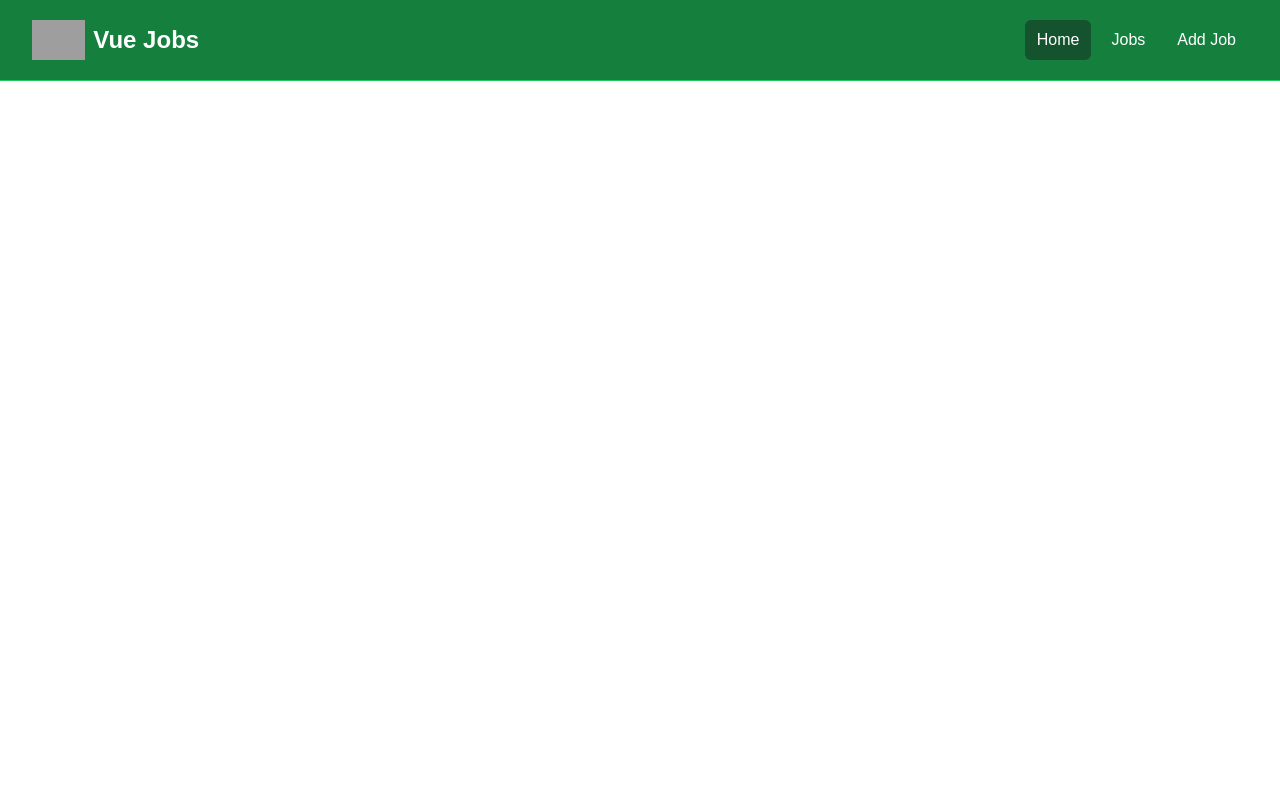
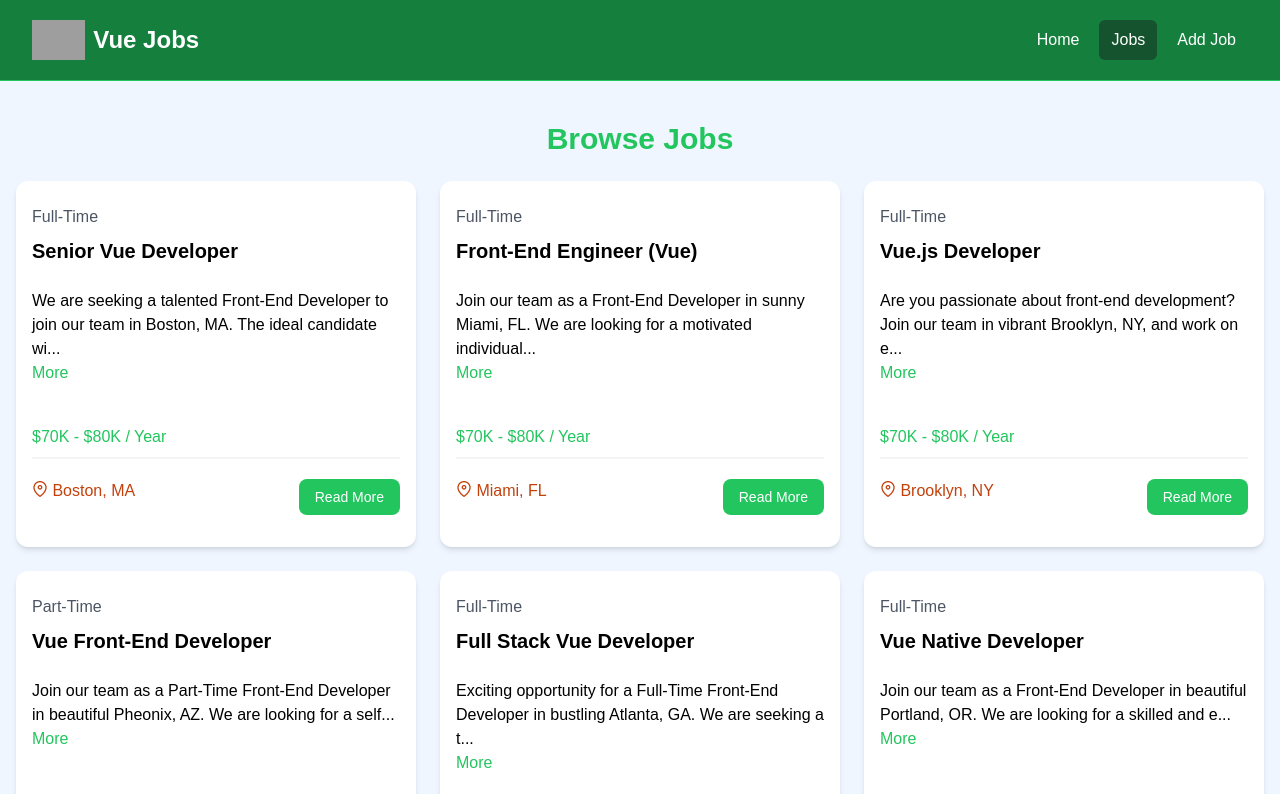
Before and after one commit to MahfujuRahman/Vue_3_Learning, a Vue app: page /jobs in a window 1280 px wide. Shown: the top 794 px of the page. Built offline with nearby package versions, Linux system fonts and the light colour scheme; grey boxes are pictures that could not be loaded.

Commit message:
"Replace anchor tags with RouterLink components and add router configuration for jobs route. Also correct the active Link with useRoute which return the current route link."

```diff
--- a/src/components/HomeCards.vue
+++ b/src/components/HomeCards.vue
@@ -1,5 +1,6 @@
 <script setup>
 import Card from './Card.vue';
+import { RouterLink } from 'vue-router';
 </script>
 
 <template>
@@ -12,24 +13,24 @@
           <p class="mt-2 mb-4">
             Browse our Vue jobs and start your career today
           </p>
-          <a
-            href="jobs.html"
+          <RouterLink
+            to="/jobs"
             class="inline-block bg-black text-white rounded-lg px-4 py-2 hover:bg-gray-700"
           >
             Browse Jobs
-          </a>
+          </RouterLink>
         </Card>
         <Card bg="bg-green-100">
           <h2 class="text-2xl font-bold">For Employers</h2>
           <p class="mt-2 mb-4">
             List your job to find the perfect developer for the role
           </p>
-          <a
-            href="add-job.html"
+          <RouterLink
+            to="/jobs/add"
             class="inline-block bg-green-500 text-white rounded-lg px-4 py-2 hover:bg-green-600"
           >
             Add Job
-          </a>
+          </RouterLink>
         </Card>
       </div>
     </div>
--- a/src/components/JobListing.vue
+++ b/src/components/JobListing.vue
@@ -1,5 +1,6 @@
 <script setup>
 import { defineProps , computed, ref} from "vue";
+import { RouterLink } from "vue-router";
 
 const props = defineProps({
     job: Object,
@@ -47,10 +48,10 @@
                     <i class="pi pi-map-marker"></i>
                     {{ job.location }}
                 </div>
-                <a :href="'/jobs/' + job.id"
+                <RouterLink :to="'/jobs/' + job.id"
                     class="h-[36px] bg-green-500 hover:bg-green-600 text-white px-4 py-2 rounded-lg text-center text-sm">
                     Read More
-                </a>
+                </RouterLink>
             </div>
         </div>
     </div>
--- a/src/components/JobListings.vue
+++ b/src/components/JobListings.vue
@@ -2,6 +2,7 @@
 import jobData from "@/jobs2.json";
 import { ref, defineProps } from "vue";
 import JobListing from "./JobListing.vue";
+import { RouterLink } from "vue-router";
 
 defineProps({
     limit: Number,
@@ -35,7 +36,7 @@
     </section>
 
     <section v-if="showButton" class="m-auto max-w-lg my-10 px-6">
-        <a href="/jobs" class="block bg-black text-white text-center py-4 px-6 rounded-xl hover:bg-gray-700">View
-            All Jobs</a>
+        <RouterLink to="/jobs" class="block bg-black text-white text-center py-4 px-6 rounded-xl hover:bg-gray-700">View
+            All Jobs</RouterLink>
     </section>
 </template>
--- a/src/components/Navbar.vue
+++ b/src/components/Navbar.vue
@@ -1,5 +1,11 @@
 <script setup>
 import logo from "@/assets/img/logo.png";
+import { RouterLink, useRoute } from "vue-router";
+
+const isActiveLink = (path) => {
+    const route = useRoute();
+    return route.path === path;
+};
 </script>
 
 <template>
@@ -8,18 +14,23 @@
             <div class="flex h-20 items-center justify-between">
                 <div class="flex flex-1 items-center justify-center md:items-stretch md:justify-start">
                     <!-- Logo -->
-                    <a class="flex flex-shrink-0 items-center mr-4" href="index.html">
+                    <RouterLink class="flex flex-shrink-0 items-center mr-4" to="index.html">
                         <img class="h-10 w-auto" :src="logo" alt="Vue Jobs" />
                         <span class="hidden md:block text-white text-2xl font-bold ml-2">Vue Jobs</span>
-                    </a>
+                    </RouterLink>
                     <div class="md:ml-auto">
                         <div class="flex space-x-2">
-                            <a href="index.html"
-                                class="text-white bg-green-900 hover:bg-gray-900 hover:text-white rounded-md px-3 py-2">Home</a>
-                            <a href="jobs.html"
-                                class="text-white hover:bg-green-900 hover:text-white rounded-md px-3 py-2">Jobs</a>
-                            <a href="add-job.html"
-                                class="text-white hover:bg-green-900 hover:text-white rounded-md px-3 py-2">Add Job</a>
+                            <RouterLink to="/"
+                                :class="[isActiveLink('/') ? 'bg-green-900' : 'hover:bg-green-900', 'text-white', 'px-3', 'py-2', 'rounded-md']">
+                                Home</RouterLink>
+                            <RouterLink to="/jobs"
+                                :class="[isActiveLink('/jobs') ? 'bg-green-900' : 'hover:bg-green-900', 'text-white', 'px-3', 'py-2', 'rounded-md']">
+                                Jobs
+                            </RouterLink>
+                            <RouterLink to="/jobs/add"
+                                :class="[isActiveLink('/jobs/add') ? 'bg-green-900' : 'hover:bg-green-900', 'text-white', 'px-3', 'py-2', 'rounded-md']">
+                                Add Job
+                            </RouterLink>
                         </div>
                     </div>
                 </div>
--- a/src/router/index.js
+++ b/src/router/index.js
@@ -1,5 +1,6 @@
 import { createRouter, createWebHistory } from "vue-router";
 import HomeView from "@/view/HomeView.vue";
+import JobsView from "@/view/jobsView.vue";
 
 const router = createRouter({
     history: createWebHistory(import.meta.env.BASE_URL),
@@ -8,6 +9,11 @@
             path: "/",
             name: "Home",
             component: HomeView,
+        },
+        {
+            path: "/jobs",
+            name: "jobs",
+            component: JobsView,
         }
     ],
 });
--- /dev/null
+++ b/src/view/jobsView.vue
@@ -0,0 +1,10 @@
+<script setup>
+import JobListings from '@/components/JobListings.vue';
+</script>
+
+
+<template>
+
+    <JobListings />
+
+</template>
```
